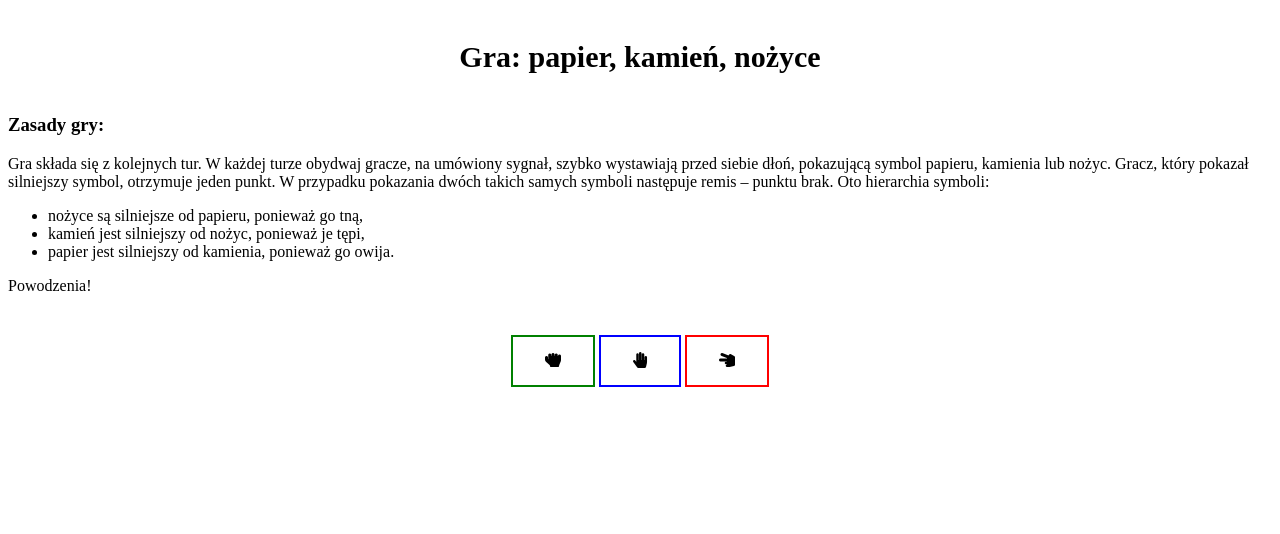
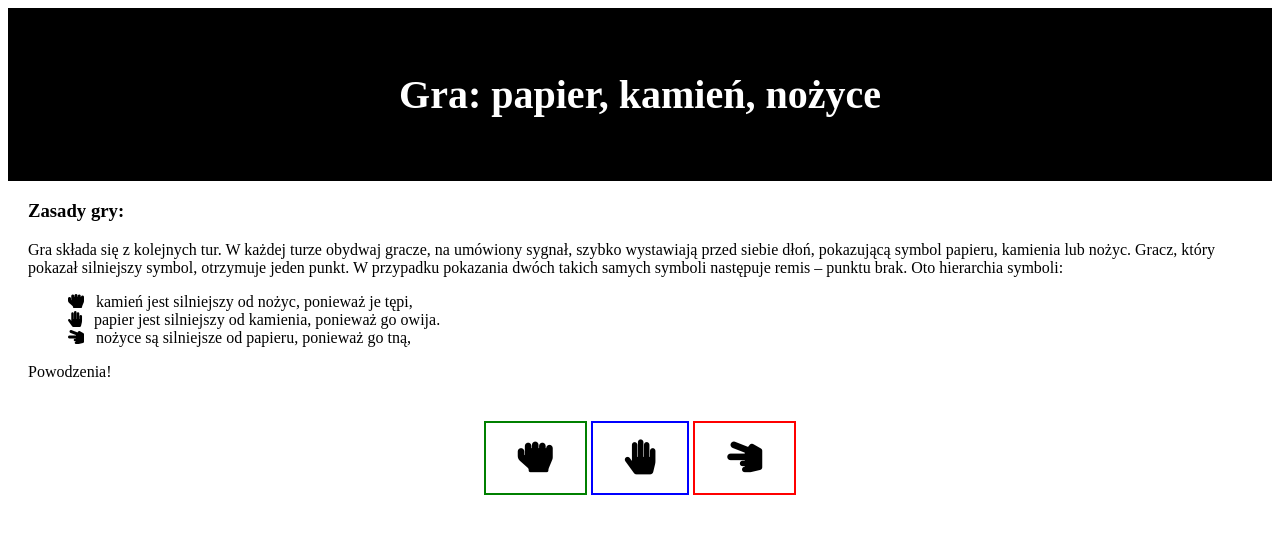
Before and after one commit to lukas1474/javascript-prework, a website: page index.html in a window 1280 px wide. Drawn offline with Linux system fonts and the light colour scheme.

Commit message:
add some new styles and move game rules from header to section class rules

```diff
--- a/index.html
+++ b/index.html
@@ -9,18 +9,20 @@
 <body>
 	<header>
 		<h2 class="page-title">Gra: papier, kamień, nożyce</h2>
+	</header>
+	<section class="rules">
 		<h3>Zasady gry:</h3>
 		<p>Gra składa się z kolejnych tur. W każdej turze obydwaj gracze, na umówiony sygnał, szybko wystawiają przed siebie dłoń, pokazującą symbol papieru, kamienia lub nożyc.
 			Gracz, który pokazał silniejszy symbol, otrzymuje jeden punkt.
 			W przypadku pokazania dwóch takich samych symboli następuje remis – punktu brak. Oto hierarchia symboli:
 		</p>
 		<ul>
-			<li>nożyce są silniejsze od papieru, ponieważ go tną,</li>
-			<li>kamień jest silniejszy od nożyc, ponieważ je tępi,</li>
-			<li>papier jest silniejszy od kamienia, ponieważ go owija.</li>
+			<li><i class="fas fa-hand-rock"></i>&nbsp;&nbsp;&nbsp;kamień jest silniejszy od nożyc, ponieważ je tępi,</li>
+			<li><i class="fas fa-hand-paper"></i>&nbsp;&nbsp;&nbsp;papier jest silniejszy od kamienia, ponieważ go owija.</li>
+			<li><i class="fas fa-hand-scissors"></i>&nbsp;&nbsp;&nbsp;nożyce są silniejsze od papieru, ponieważ go tną,</li>
 		</ul>
 		<p>Powodzenia!</p>
-	</header>
+	</section>
 	<section class="game"></section>
 		<div class="container">
 			<div class="point-click">
@@ -30,6 +32,8 @@
 					<button id='play-scissors'><i class="fas fa-hand-scissors"></i></button>
 				</div>
 			<div id="messages"></div>
+			<div id="result"></div>
+		</div>
 		</div>
 	</section>
 	<script src="js/functions.js"></script>
--- a/js/script.js
+++ b/js/script.js
@@ -14,7 +14,7 @@ function getMoveName(argMoveId){
 
 function displayResult(argComputerMove, argPlayerMove){
   if(argComputerMove == 'kamień' && argPlayerMove == 'papier'){
-    printMessage ('Ty wygrywasz!').fontColor='green';
+    printMessage ('Ty wygrywasz!');
   } if(argComputerMove == 'papier' && argPlayerMove == 'kamień'){
     printMessage('Przegrywasz');
   } if(argComputerMove == 'nożyce' && argPlayerMove == 'kamień'){
--- a/sass/style.scss
+++ b/sass/style.scss
@@ -4,11 +4,26 @@
     box-sizing: border-box;
 }
 
+header {
+    padding: 15px;
+    background-color: black;
+}
 
 .page-title {
-    font-size: 30px;
+    font-size: 40px;
+    font-weight: bold;
     padding: 15px 32px;
+    color: white;
     text-align: center;
+}
+
+.rules {
+    margin-left: 20px;
+    margin-right: 20px;
+}
+
+.rules ul {
+    list-style: none;
 }
 
 .container {
@@ -32,7 +47,7 @@
     text-align: center;
     text-decoration: none;
     display: inline-block;
-    font-size: 16px;
+    font-size: 35px;
     transition-duration: 0.4s;
 }
 
@@ -51,7 +66,7 @@
     text-align: center;
     text-decoration: none;
     display: inline-block;
-    font-size: 16px;
+    font-size: 35px;
     transition-duration: 0.4s;
 }
 
@@ -69,7 +84,7 @@
     text-align: center;
     text-decoration: none;
     display: inline-block;
-    font-size: 16px;
+    font-size: 35px;
     transition-duration: 0.4s;
 }
 
@@ -79,7 +94,8 @@
 }
 
 #messages {
-    padding: 25px;
+    //@extend: 25px;
     //border-style: solid;
     text-align: center;
+    margin: 25px;
 }
```
Also changed, not shown: css/style.css, 1 other file.
